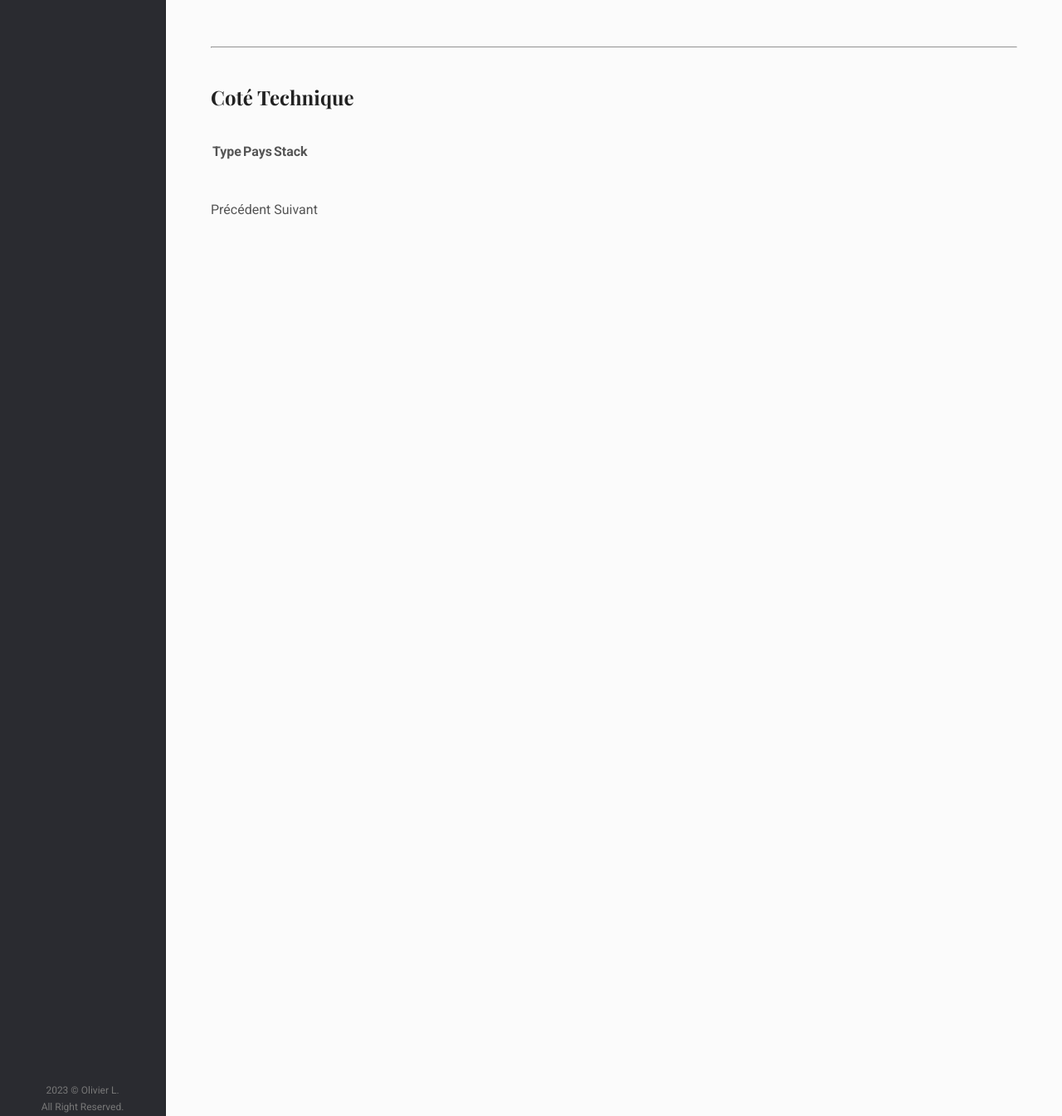
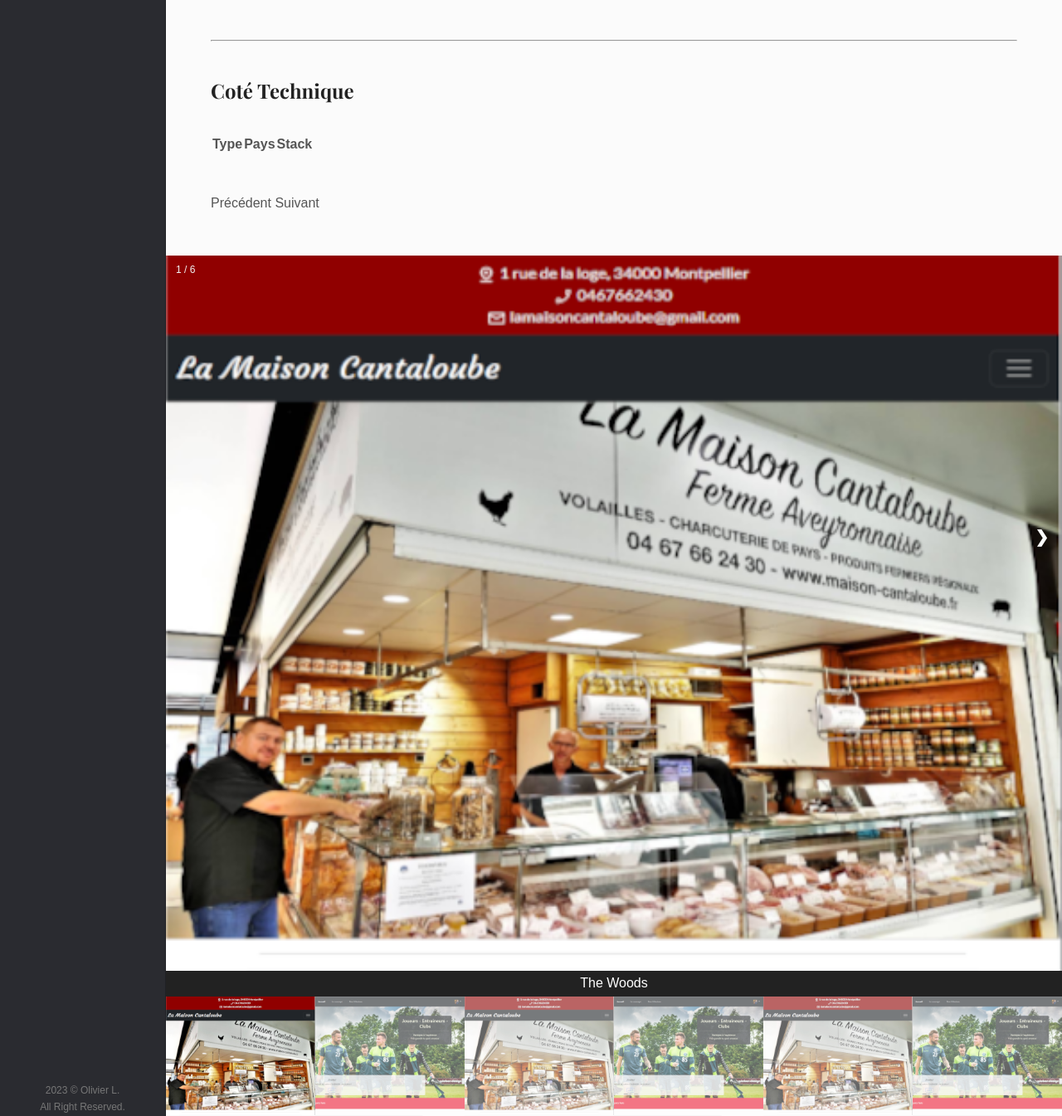
Before and after one commit to OlivierLartillot/olivierLartillot, a Symfony app: template templates/pages/realisation-detail.html.twig in a window 1280 px wide. Shown: the part 831-2176 px from the top of the page at 83% size. Run offline with Twig, Linux system fonts and the light colour scheme; the template is opened without the code that fills it, so the values that code supplies are empty; some libraries are stand-ins or nearby versions.

Commit message:
implementation de image realisation gallerie dans l admin

```diff
--- a/src/Controller/Admin/DashboardController.php
+++ b/src/Controller/Admin/DashboardController.php
@@ -6,6 +6,7 @@ use App\Entity\Portfolio;
 use App\Entity\PortfolioClass;
 use App\Entity\PortfolioTag;
 use App\Entity\Realisation;
+use App\Entity\RealisationGallerie;
 use App\Entity\Reseau;
 use App\Entity\TechnicalStack;
 use EasyCorp\Bundle\EasyAdminBundle\Config\Dashboard;
@@ -48,6 +49,7 @@ class DashboardController extends AbstractDashboardController
     {
         yield MenuItem::linkToDashboard('Dashboard', 'fa fa-home');
         yield MenuItem::linkToCrud('Réalisations', 'fas fa-pencil', Realisation::class);
+        yield MenuItem::linkToCrud('Images Réalisation', 'fas fa-pencil', RealisationGallerie::class);
         yield MenuItem::linkToCrud('Stack', 'fas fa-rocket', TechnicalStack::class);
 
         yield MenuItem::subMenu('Gestion Portfolio', 'fa-solid fa-image')
--- a/src/Controller/Admin/RealisationCrudController.php
+++ b/src/Controller/Admin/RealisationCrudController.php
@@ -58,6 +58,7 @@ class RealisationCrudController extends AbstractCrudController
             TextField::new('typeOfWork'),
             TextField::new('Country'),
             AssociationField::new('stack'),
+            AssociationField::new('imagesGallerie')
 
         ];
     }
--- a/templates/base.html.twig
+++ b/templates/base.html.twig
@@ -29,6 +29,7 @@
         <script src="{{asset('js/modernizr.js')}}"></script>
 
         {% endblock %}
+
     </head>
     <body>
 
--- a/templates/pages/realisation-detail.html.twig
+++ b/templates/pages/realisation-detail.html.twig
@@ -34,6 +34,10 @@
                                     </div>
                                 </div>
                                 {% endif %}
+
+
+
+
 
 
 
@@ -104,9 +108,237 @@
 
                         </div>
                     </div>
+
+
+
+
+
+
+
+
+
+
+
+<style>
+body {
+  font-family: Arial;
+  margin: 0;
+}
+
+* {
+  box-sizing: border-box;
+}
+
+img {
+  vertical-align: middle;
+}
+
+/* Position the image container (needed to position the left and right arrows) */
+.container {
+  position: relative;
+}
+
+/* Hide the images by default */
+.mySlides {
+  display: none;
+
+}
+
+.mySlides>img {
+    max-height: 50vh;
+}
+
+/* Add a pointer when hovering over the thumbnail images */
+.cursor {
+  cursor: pointer;
+}
+
+/* Next & previous buttons */
+.prev,
+.next {
+  cursor: pointer;
+  position: absolute;
+  top: 40%;
+  width: auto;
+  padding: 16px;
+  margin-top: -50px;
+  color: white;
+  font-weight: bold;
+  font-size: 20px;
+  border-radius: 0 3px 3px 0;
+  user-select: none;
+  -webkit-user-select: none;
+}
+
+/* Position the "next button" to the right */
+.next {
+  right: 0;
+  border-radius: 3px 0 0 3px;
+}
+
+/* On hover, add a black background color with a little bit see-through */
+.prev:hover,
+.next:hover {
+  background-color: rgba(0, 0, 0, 0.8);
+}
+
+/* Number text (1/3 etc) */
+.numbertext {
+  color: #f2f2f2;
+  font-size: 12px;
+  padding: 8px 12px;
+  position: absolute;
+  top: 0;
+}
+
+/* Container for image text */
+.caption-container {
+  text-align: center;
+  background-color: #222;
+  padding: 2px 16px;
+  color: white;
+}
+
+.row:after {
+  content: "";
+  display: table;
+  clear: both;
+}
+
+/* Six columns side by side */
+.column {
+  float: left;
+  width: 16.66%;
+}
+
+/* Add a transparency effect for thumnbail images */
+.demo {
+  opacity: 0.6;
+}
+
+.active,
+.demo:hover {
+  opacity: 1;
+}
+
+</style>
+
+
+
+<div class="container">
+    <div class="mySlides">
+        <div class="numbertext">1 / 6</div>
+        <img src="{{ asset('img/realisations/thumbnails/cantaloube.png') }}">
+    </div>
+
+    <div class="mySlides">
+        <div class="numbertext">2 / 6</div>
+        <img src="{{ asset('img/realisations/thumbnails/est.png') }}">
+    </div>
+        <div class="mySlides">
+        <div class="numbertext">3 / 6</div>
+        <img src="{{ asset('img/realisations/thumbnails/cantaloube.png') }}">
+    </div>
+
+    <div class="mySlides">
+        <div class="numbertext">4 / 6</div>
+        <img src="{{ asset('img/realisations/thumbnails/est.png') }}">
+    </div>
+
+            <div class="mySlides">
+        <div class="numbertext">3 / 6</div>
+        <img src="{{ asset('img/realisations/thumbnails/cantaloube.png') }}">
+    </div>
+
+    <div class="mySlides">
+        <div class="numbertext">4 / 6</div>
+        <img src="{{ asset('img/realisations/thumbnails/est.png') }}">
+    </div>
+
+
+    <a class="prev" onclick="plusSlides(-1)">❮</a>
+    <a class="next" onclick="plusSlides(1)">❯</a>
+
+    <div class="caption-container">
+        <p id="caption"></p>
+    </div>
+
+
+        <div class="column">
+        <img class="demo cursor" src="{{ asset('img/realisations/thumbnails/cantaloube.png') }}" onclick="currentSlide(1)" alt="The Woods">
+        </div>
+        <div class="column">
+        <img class="demo cursor" src="{{ asset('img/realisations/thumbnails/est.png') }}"  onclick="currentSlide(2)" alt="Cinque Terre">
+        </div>
+        <div class="column">
+        <img class="demo cursor" src="{{ asset('img/realisations/thumbnails/cantaloube.png') }}" style="width:100%" onclick="currentSlide(3)" alt="The Woods">
+        </div>
+        <div class="column">
+        <img class="demo cursor" src="{{ asset('img/realisations/thumbnails/est.png') }}" style="width:100%" onclick="currentSlide(4)" alt="Cinque Terre">
+        </div>
+        <div class="column">
+        <img class="demo cursor" src="{{ asset('img/realisations/thumbnails/cantaloube.png') }}" style="width:100%" onclick="currentSlide(5)" alt="The Woods">
+        </div>
+        <div class="column">
+        <img class="demo cursor" src="{{ asset('img/realisations/thumbnails/est.png') }}" style="width:100%" onclick="currentSlide(6)" alt="Cinque Terre">
+        </div>
+
+
+</div>
+
+
+
+
+
+
+
+
+
+
+
+
+
+
+
+
+
+
                 </div>
+            </div>
 
-            </div>
+
+        <script>
+            let slideIndex = 1;
+            showSlides(slideIndex);
+
+            function plusSlides(n) {
+            showSlides(slideIndex += n);
+            }
+
+            function currentSlide(n) {
+            showSlides(slideIndex = n);
+            }
+
+            function showSlides(n) {
+            let i;
+            let slides = document.getElementsByClassName("mySlides");
+            let dots = document.getElementsByClassName("demo");
+            let captionText = document.getElementById("caption");
+            if (n > slides.length) {slideIndex = 1}
+            if (n < 1) {slideIndex = slides.length}
+            for (i = 0; i < slides.length; i++) {
+                slides[i].style.display = "none";
+            }
+            for (i = 0; i < dots.length; i++) {
+                dots[i].className = dots[i].className.replace(" active", "");
+            }
+            slides[slideIndex-1].style.display = "block";
+            dots[slideIndex-1].className += " active";
+            captionText.innerHTML = dots[slideIndex-1].alt;
+            }
+        </script>
+
+
 
 
 
@@ -121,4 +353,6 @@
     <!--Site Main JS-->
     <script src="{{asset('js/main.js')}}"></script>
 
+
+
 {% endblock body %}
```
Also changed, not shown: migrations/Version20230424122310.php (added, +33 -0 lines), src/Controller/Admin/RealisationGallerieCrudController.php (added, +46 -0 lines), src/Entity/Realisation.php (+39 -0 lines), src/Entity/RealisationGallerie.php (added, +65 -0 lines), src/Repository/ReaRealisationRepository.php (added, +66 -0 lines), src/Repository/RealisationGallerieRepository.php (added, +66 -0 lines).
